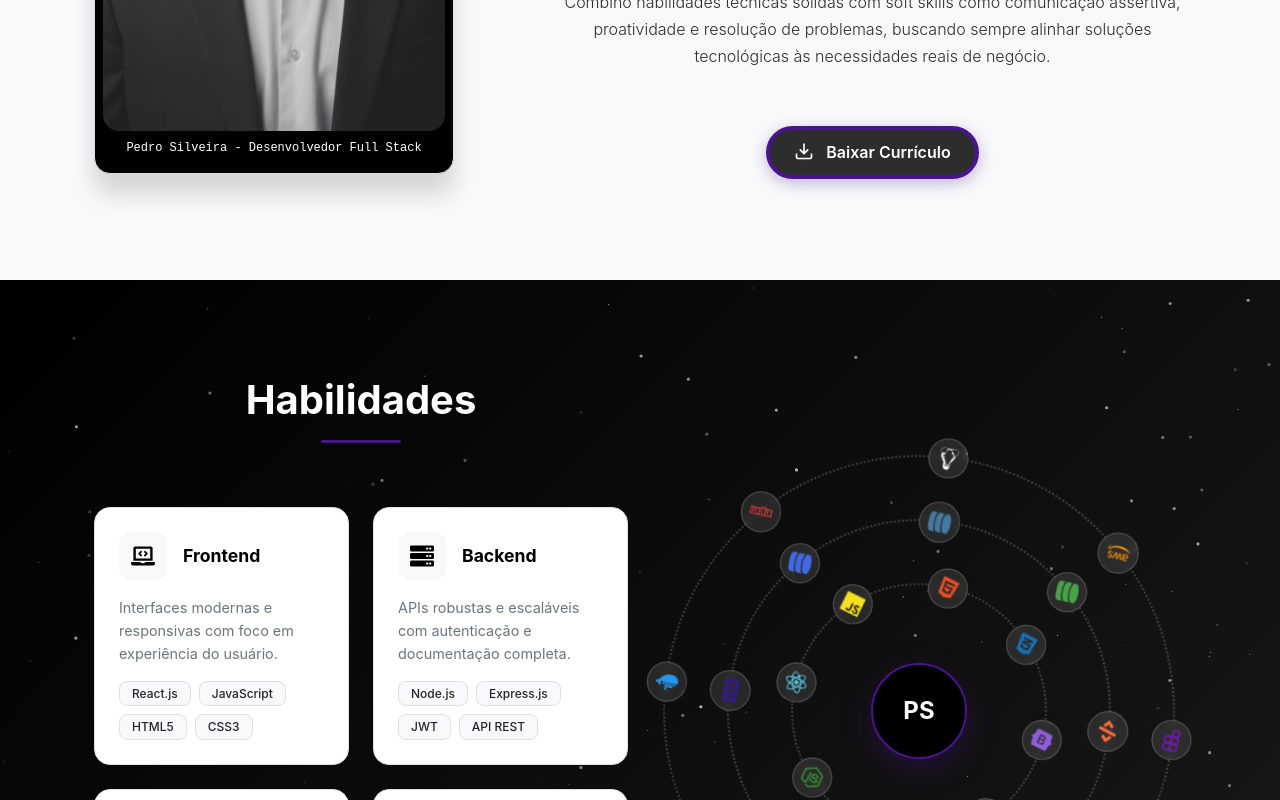
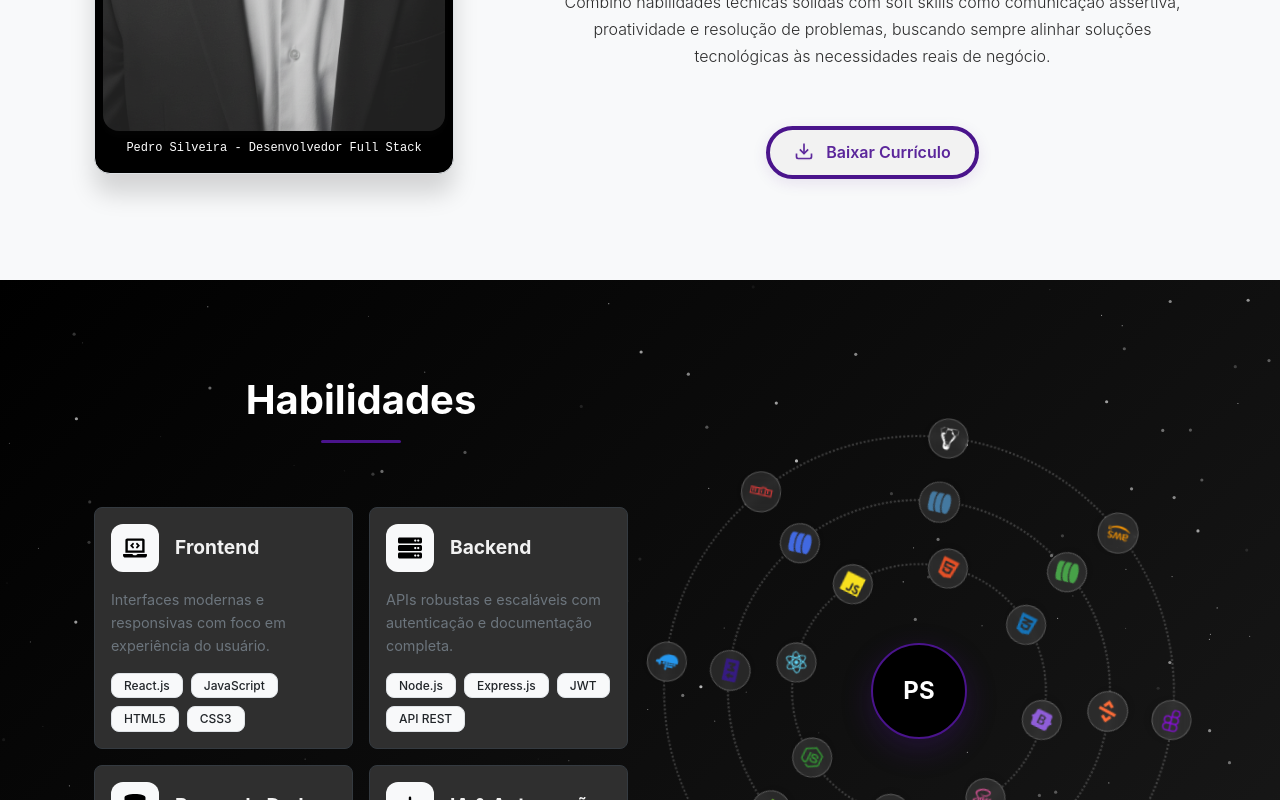
Before and after one commit to PedroSillveira/portifolio, a React (Create React App) app: page / in a window 1280 px wide. Shown: the part 1320-2120 px from the top of the page. Built offline with nearby package versions, Linux system fonts and the light colour scheme.

Commit message:
feat skills

```diff
--- a/src/sections/About.css
+++ b/src/sections/About.css
@@ -100,17 +100,16 @@
   gap: 0.75rem;
   padding: 0.65rem 1.5rem;
   /* background: var(--black-color); */
-  background: #2d2d2d;
-
+  background: #f2f2f2;
   border: 4px solid var(--accent-purple);
   border-radius: 50px;
-  color: var(--white-color);
+  color: rgb(91, 38, 155);
   font-weight: 600;
   font-size: 1rem;
   text-decoration: none;
   overflow: hidden;
   transition: all 0.3s ease;
-  box-shadow: 0 4px 15px rgba(74, 20, 140, 0.3);
+  box-shadow: 0 4px 15px rgba(74, 20, 140, 0.1);
   cursor: pointer;
 }
 
--- a/src/sections/Hero.css
+++ b/src/sections/Hero.css
@@ -94,8 +94,8 @@
 /* Instagram - Gradiente */
 .social-icon-instagram:hover {
   background: linear-gradient(45deg, #F58529, #DD2A7B, #8134AF, #515BD4);
-  border-color: none;
-  box-shadow: 0 10px 25px rgba(207, 80, 139, 0.783);
+  /* border-color: #f8f2f4; */
+  box-shadow: 0 10px 25px rgba(240, 152, 11, 0.783);
 }
 @media (max-width: 768px) {
   .hero-section {
--- a/src/sections/Hero.jsx
+++ b/src/sections/Hero.jsx
@@ -90,7 +90,7 @@ function Hero() {
                   href={social.url}
                   target="_blank"
                   rel="noopener noreferrer"
-                  className={`social-icon social-icon-${social.color}`}
+                  className="social-icon"
                   aria-label={social.label}
                 >
                   <social.icon />
--- a/src/sections/Skills.css
+++ b/src/sections/Skills.css
@@ -18,14 +18,14 @@
 .skills-grid {
   display: grid;
   grid-template-columns: repeat(2, 1fr);
-  gap: 1.5rem;
+  gap: 1rem;
 }
 
 .skill-card {
-  background: var(--white-color);
-  border-radius: 16px;
-  padding: 1.5rem;
-  border: 1px solid var(--gray-300);
+  background: #2f2f2f;
+  border-radius: 8px;
+  padding: 1rem;
+  border: 1px solid var(--gray-800);
   transition: all 0.3s ease;
   height: 100%;
   display: flex;
@@ -53,7 +53,7 @@
   align-items: center;
   justify-content: center;
   flex-shrink: 0;
-  background: var(--gray-300);
+  background: var(--gray-500);
 }
 
 .skill-icon {
@@ -63,9 +63,9 @@
 
 .skill-title {
   font-weight: 700;
-  font-size: 1.1rem;
+  font-size: 1.2rem;
   margin: 0;
-  color: var(--text-dark);
+  color: #f2f2f2;
 }
 
 .skill-description {
```
Lines whose indentation alone changed are shown as unchanged.
